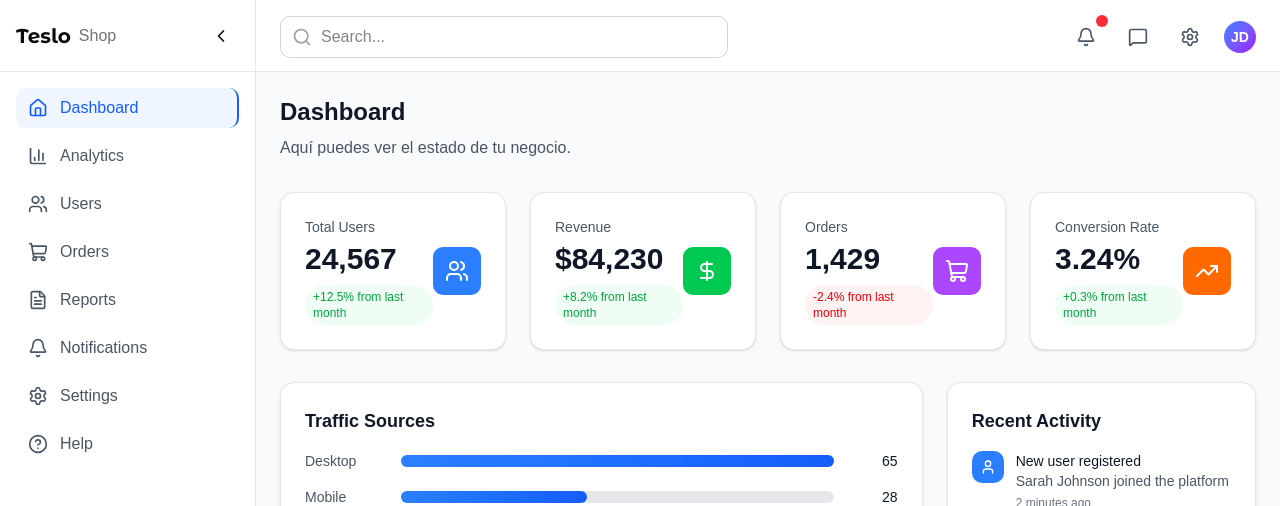
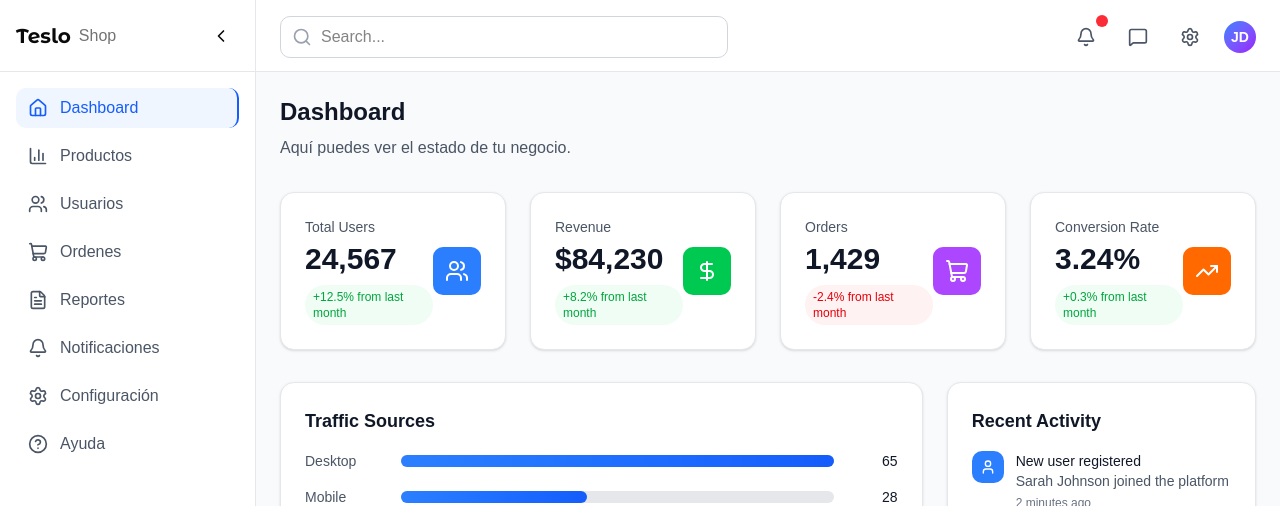
Before and after one commit to Angel-Diaz-H/DevTalles-React-de-cero-a-experto-Edicion-2025, a React (Vite) app in the folder 07-teslo-shop/teslo-shop/: page /admin in a window 1280 px wide. Shown: the top 506 px of the page. Built offline with nearby package versions, Linux system fonts and the light colour scheme.

Commit message:
Navegación del AdminSidebar

```diff
--- a/07-teslo-shop/teslo-shop/src/admin/components/AdminSidebar.tsx
+++ b/07-teslo-shop/teslo-shop/src/admin/components/AdminSidebar.tsx
@@ -12,6 +12,7 @@ import {
   ChevronRight,
 } from "lucide-react";
 import { CustomLogo } from "@/components/Custom/CustomLogo";
+import { Link, useLocation } from "react-router";
 
 interface SidebarProps {
   isCollapsed: boolean;
@@ -22,16 +23,22 @@ export const AdminSidebar: React.FC<SidebarProps> = ({
   isCollapsed,
   onToggle,
 }) => {
+  const { pathname } = useLocation();
+
   const menuItems = [
-    { icon: Home, label: "Dashboard", active: true },
-    { icon: BarChart3, label: "Analytics" },
-    { icon: Users, label: "Users" },
-    { icon: ShoppingCart, label: "Orders" },
-    { icon: FileText, label: "Reports" },
-    { icon: Bell, label: "Notifications" },
-    { icon: Settings, label: "Settings" },
-    { icon: HelpCircle, label: "Help" },
+    { icon: Home, label: "Dashboard", to: "/admin" },
+    { icon: BarChart3, label: "Productos", to: "/admin/products" },
+    { icon: Users, label: "Usuarios", to: "/admin/users" },
+    { icon: ShoppingCart, label: "Ordenes", to: "/admin/orders" },
+    { icon: FileText, label: "Reportes", to: "/admin/reports" },
+    { icon: Bell, label: "Notificaciones", to: "/admin/notifications" },
+    { icon: Settings, label: "Configuración", to: "/admin/settings" },
+    { icon: HelpCircle, label: "Ayuda", to: "/admin/help" },
   ];
+
+  const isActiveRoute = (to: string) => {
+    return pathname === to; // true, false
+  };
 
   return (
     <div
@@ -57,10 +64,10 @@ export const AdminSidebar: React.FC<SidebarProps> = ({
             const Icon = item.icon;
             return (
               <li key={index}>
-                <a
-                  href="#"
+                <Link
+                  to={item.to || "/admin"}
                   className={`flex items-center space-x-3 px-3 py-2 rounded-lg transition-all duration-200 group ${
-                    item.active
+                    isActiveRoute(item.to)
                       ? "bg-blue-50 text-blue-600 border-r-2 border-blue-600"
                       : "text-gray-600 hover:bg-gray-50 hover:text-gray-900"
                   }`}
@@ -69,7 +76,7 @@ export const AdminSidebar: React.FC<SidebarProps> = ({
                   {!isCollapsed && (
                     <span className="font-medium">{item.label}</span>
                   )}
-                </a>
+                </Link>
               </li>
             );
           })}
```
